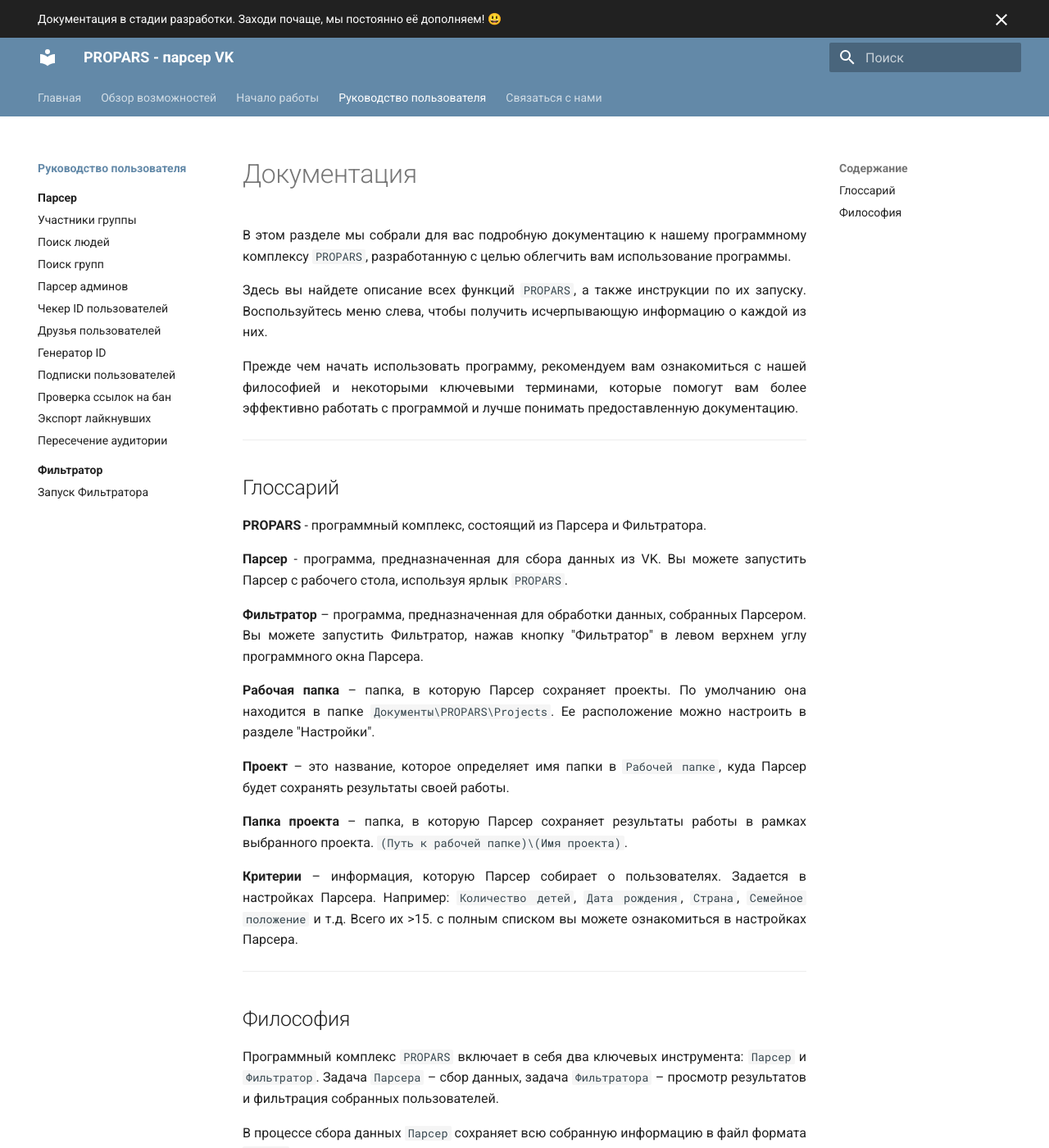
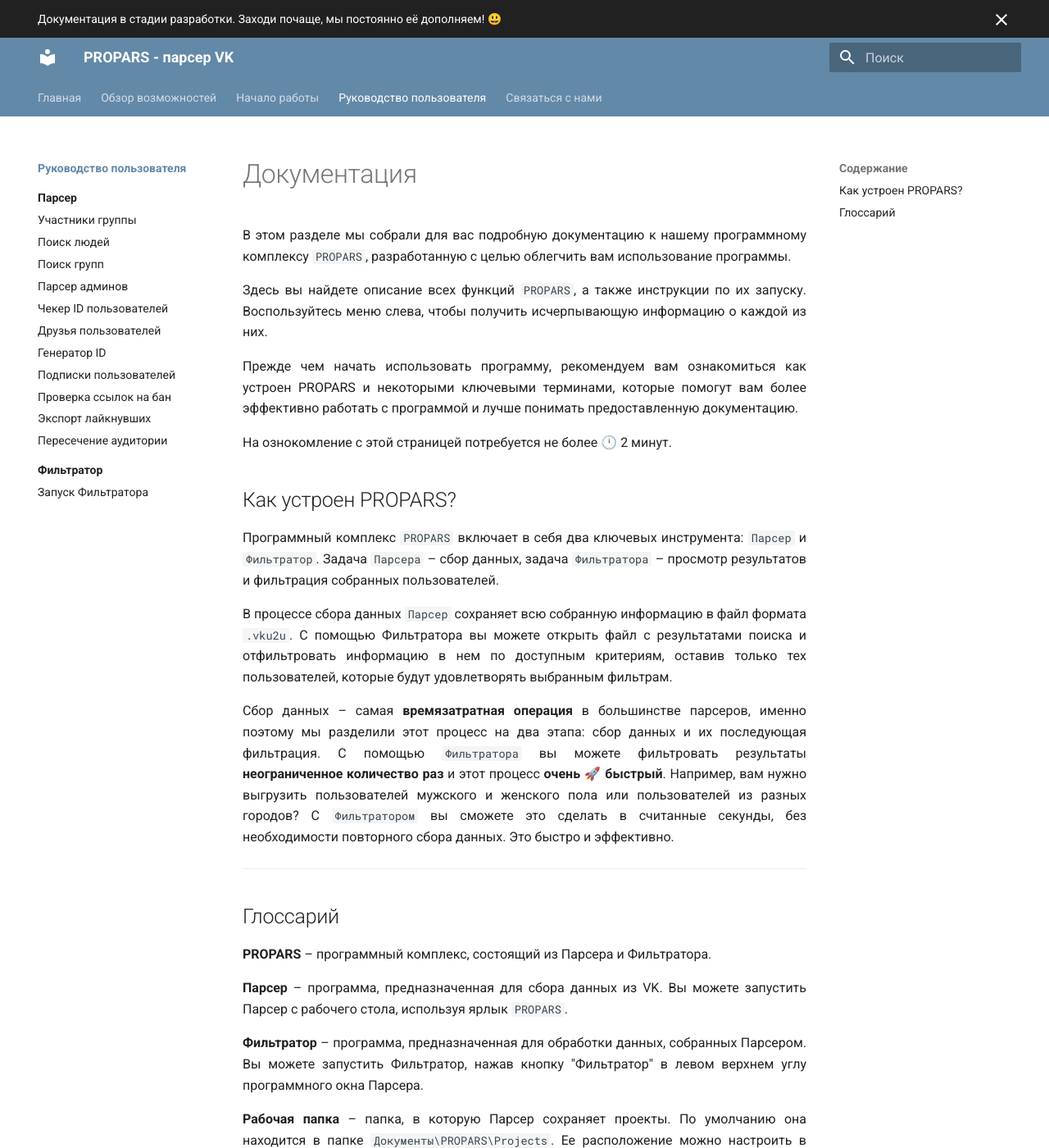
Before and after one commit to VK-Utility/docs, an MkDocs documentation site: the page built from docs/docs/index.md, in a window 1280 px wide and 1400 px high. Shown: the whole window at 82% size. Built offline with MkDocs 1.6.1 and Material for MkDocs 9.7.7, drawn with Linux system fonts in a browser that asks for light colours; some of the changed text lies outside the part shown.

Commit message:
Update docs/docs

```diff
--- a/docs/docs/index.md
+++ b/docs/docs/index.md
@@ -8,7 +8,24 @@
     Здесь вы найдете описание всех функций <code>PROPARS</code>, а также инструкции по их запуску. Воспользуйтесь меню слева, чтобы получить исчерпывающую информацию о каждой из них.
   </p>
   <p>
-    Прежде чем начать использовать программу, рекомендуем вам ознакомиться с нашей философией и некоторыми ключевыми терминами, которые помогут вам более эффективно работать с программой и лучше понимать предоставленную документацию.
+    Прежде чем начать использовать программу, рекомендуем вам ознакомиться как устроен PROPARS и некоторыми ключевыми терминами, которые помогут вам более эффективно работать с программой и лучше понимать предоставленную документацию.
+  </p>
+  <p>
+    На ознокомление с этой страницей потребуется не более 🕛 2 минут.
+  </p>
+</div>
+
+## Как устроен PROPARS?
+
+<div style="text-align: justify">
+  <p>
+    Программный комплекс <code>PROPARS</code> включает в себя два ключевых инструмента: <code>Парсер</code> и <code>Фильтратор</code>. Задача <code>Парсера</code> – сбор данных, задача <code>Фильтратора</code> – просмотр результатов и фильтрация собранных пользователей.
+  </p>
+  <p>
+    В процессе сбора данных <code>Парсер</code> сохраняет всю собранную информацию в файл формата <code>.vku2u</code>. С помощью Фильтратора вы можете открыть файл с результатами поиска и отфильтровать информацию в нем по доступным критериям, оставив только тех пользователей, которые будут удовлетворять выбранным фильтрам.
+  </p>
+  <p>
+    Сбор данных – самая <b>времязатратная операция</b> в большинстве парсеров, именно поэтому мы разделили этот процесс на два этапа: сбор данных и их последующая фильтрация. С помощью <code>Фильтратора</code> вы можете фильтровать результаты <b>неограниченное количество раз</b> и этот процесс <b>очень 🚀 быстрый</b>. Например, вам нужно выгрузить пользователей мужского и женского пола или пользователей из разных городов? С <code>Фильтратором</code> вы сможете это сделать в считанные секунды, без необходимости повторного сбора данных. Это быстро и эффективно.
   </p>
 </div>
 
@@ -20,10 +37,10 @@
 
 <div style="text-align: justify">
   <p>
-    <b>PROPARS</b> - программный комплекс, состоящий из Парсера и Фильтратора.
+    <b>PROPARS</b> – программный комплекс, состоящий из Парсера и Фильтратора.
   </p>
   <p>
-    <b>Парсер</b> - программа, предназначенная для сбора данных из VK. Вы можете запустить Парсер с рабочего стола, используя ярлык <code>PROPARS</code>.
+    <b>Парсер</b> – программа, предназначенная для сбора данных из VK. Вы можете запустить Парсер с рабочего стола, используя ярлык <code>PROPARS</code>.
   </p>
   <p>
     <b>Фильтратор</b> – программа, предназначенная для обработки данных, собранных Парсером.  Вы можете запустить Фильтратор, нажав кнопку "Фильтратор" в левом верхнем углу программного окна Парсера.
@@ -38,22 +55,10 @@
     <b>Папка проекта</b> – папка, в которую Парсер сохраняет результаты работы в рамках выбранного проекта. <code>(Путь к рабочей папке)\(Имя проекта)</code>.
   </p>
   <p>
-    <b>Критерии</b> – информация, которую Парсер собирает о пользователях. Задается в настройках Парсера. Например: <code>Количество детей</code>, <code>Дата рождения</code>, <code>Страна</code>, <code>Семейное положение</code> и т.д. Всего их >15. с полным списком вы можете ознакомиться в настройках Парсера.
+    <b>Критерии</b> – информация, которую Парсер собирает о пользователях. Задается в настройках Парсера. Например: <code>Количество детей</code>, <code>Дата рождения</code>, <code>Страна</code>, <code>Семейное положение</code> и т.д. Всего их >15. С полным списком вы можете ознакомиться в настройках Парсера.
   </p>
 </div>
 
 ---
 
-## Философия
-
-<div style="text-align: justify">
-  <p>
-    Программный комплекс <code>PROPARS</code> включает в себя два ключевых инструмента: <code>Парсер</code> и <code>Фильтратор</code>. Задача <code>Парсера</code> – сбор данных, задача <code>Фильтратора</code> – просмотр результатов и фильтрация собранных пользователей.
-  </p>
-  <p>
-    В процессе сбора данных <code>Парсер</code> сохраняет всю собранную информацию в файл формата <code>.vku2u</code>. С помощью Фильтратора вы можете открыть файл с результатами поиска и отфильтровать информацию в нем по доступным критериям, оставив только тех пользователей, которые будут удовлетворять выбранным фильтрам.
-  </p>
-  <p>
-    Сбор данных – самая <b>времязатратная операция</b> в большинстве парсеров, именно поэтому мы разделили этот процесс на два этапа: сбор данных и их последующая фильтрация. С помощью <code>Фильтратора</code> вы можете фильтровать результаты <b>неограниченное количество раз</b> и этот процесс <b>очень 🚀 быстрый</b>. Например, вам нужно выгрузить пользователей мужского и женского пола или пользователей из разных городов? С <code>Фильтратором</code> вы сможете это сделать в считанные секунды, без необходимости повторного сбора данных. Это быстро и эффективно.
-  </p>
-</div>
+!!! success "Спасибо, что дочитали до конца! Рекомендуем перейти к [Руководству Парсера](./parser/)"
--- a/mkdocs.yml
+++ b/mkdocs.yml
@@ -83,7 +83,7 @@
   - pymdownx.critic
 
 extra:
-  generator: false
+  generator: true
   social:
     - icon: fontawesome/brands/vk
       link: https://vk.com/propars
```
Also changed, not shown: docs/review.md (+1 -1 lines).
